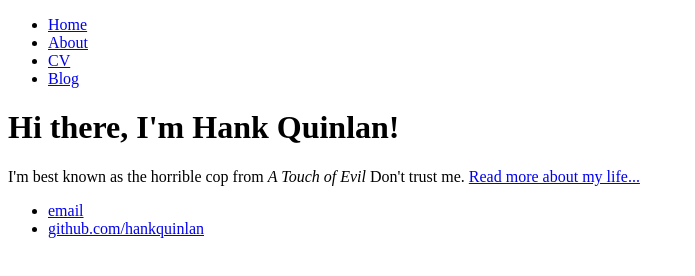
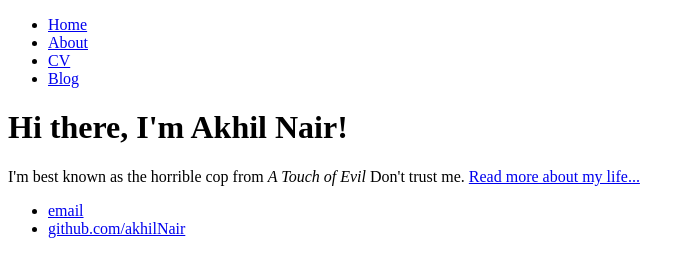
Before and after one commit to akhilNair/akhilNair.github.io, a plain HTML site: page index.html in a window 1280 px wide. Shown: the whole page, without its empty margins (0-695 px from the left). Drawn offline with Linux system fonts and the light colour scheme.

Commit message:
Second update

```diff
--- a/index.html
+++ b/index.html
@@ -14,14 +14,14 @@
 		</nav>
 		<div class="container">
     		<div class="blurb">
-        		<h1>Hi there, I'm Hank Quinlan!</h1>
+        		<h1>Hi there, I'm Akhil Nair!</h1>
 				<p>I'm best known as the horrible cop from <em>A Touch of Evil</em> Don't trust me. <a href="/about">Read more about my life...</a></p>
     		</div><!-- /.blurb -->
 		</div><!-- /.container -->
 		<footer>
     		<ul>
-        		<li><a href="mailto:hankquinlanhub@gmail.com">email</a></li>
-        		<li><a href="https://github.com/hankquinlan">github.com/hankquinlan</a></li>
+        		<li><a href="mailto:akhilnair2222@gmail.com">email</a></li>
+        		<li><a href="https://github.com/hankquinlan">github.com/akhilNair</a></li>
 			</ul>
 		</footer>
 	</body>
```
